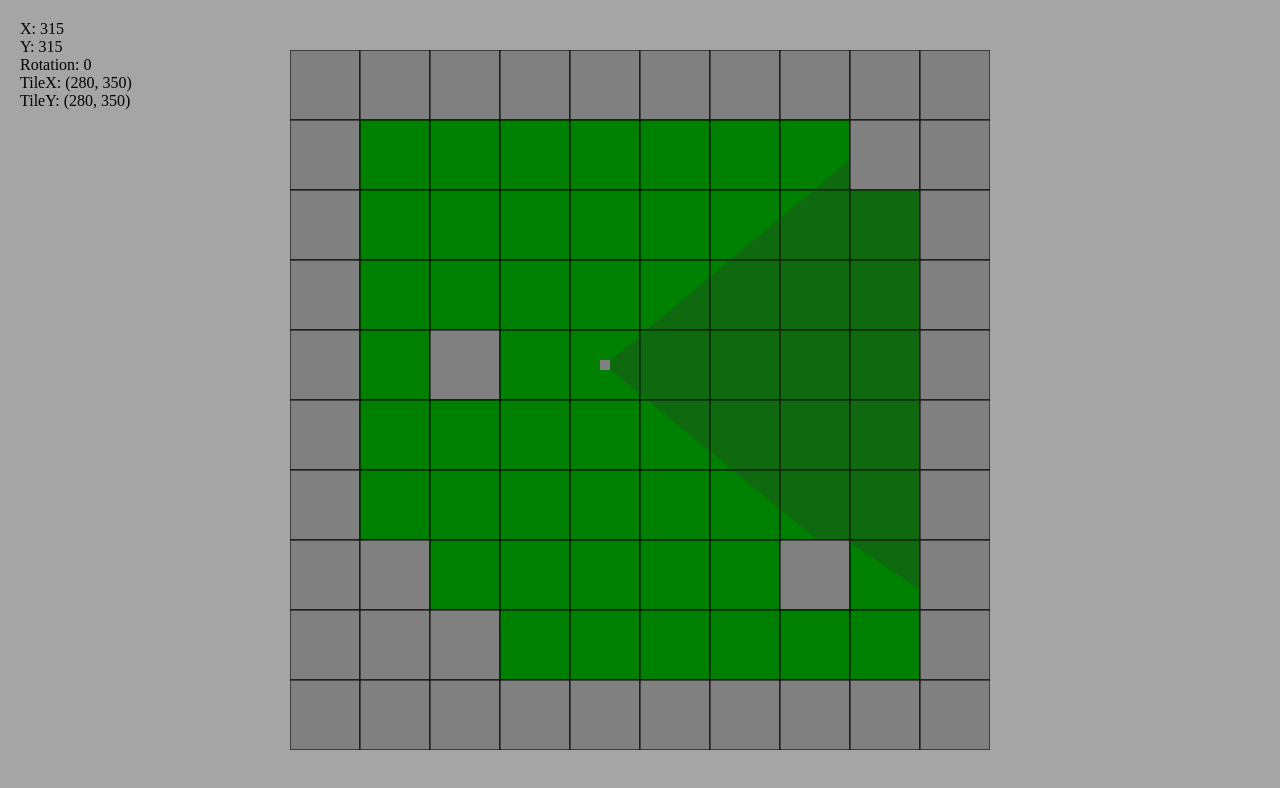
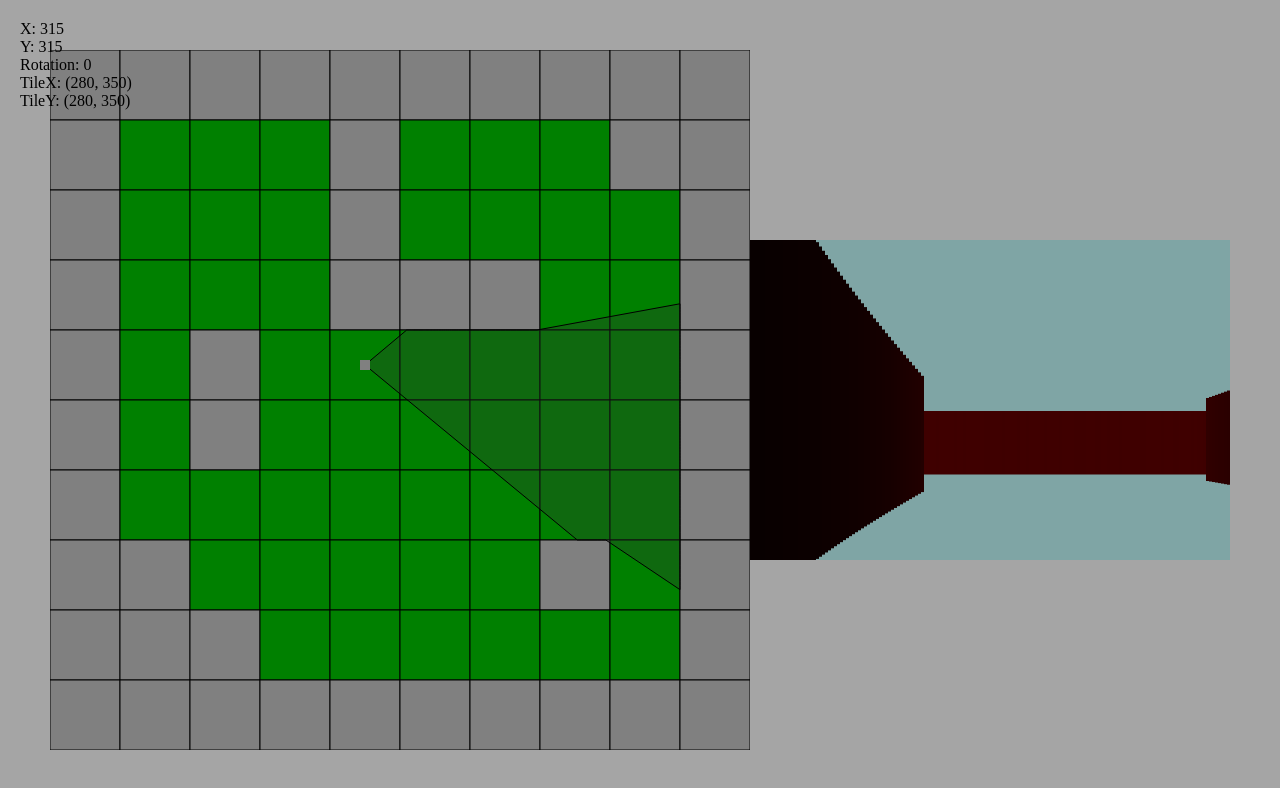
Before and after one commit to lkatkus/Scriptenstein3D, a plain HTML site: page index.html in a window 1280 px wide. Drawn offline with Linux system fonts and the light colour scheme.

Commit message:
WJS-Added initial 3d drawing and view

```diff
--- a/index.html
+++ b/index.html
@@ -25,6 +25,7 @@
     <div class="debug" id="debugger"></div>
     <div class="main-container">
         <canvas id="canvas-map"></canvas>
+        <canvas id="canvas-3d"></canvas>
     </div>
 </body>
 </html>
--- a/scripts/classes/Game.js
+++ b/scripts/classes/Game.js
@@ -15,6 +15,7 @@ class Game {
         this.setupControls = this.setupControls.bind(this);
 
         setInterval(this.mainDraw, 1000 / 30);
+        // setInterval(this.mainDraw, 5000);
     }
 
     setupCanvas() {
--- a/scripts/classes/Level.js
+++ b/scripts/classes/Level.js
@@ -1,10 +1,10 @@
 const LEVEL_LAYOUT = [
     [1, 1, 1, 1, 1, 1, 1, 1, 1, 1],
-    [1, 0, 0, 0, 0, 0, 0, 0, 1, 1],
-    [1, 0, 0, 0, 0, 0, 0, 0, 0, 1],
-    [1, 0, 0, 0, 0, 0, 0, 0, 0, 1],
+    [1, 0, 0, 0, 1, 0, 0, 0, 1, 1],
+    [1, 0, 0, 0, 1, 0, 0, 0, 0, 1],
+    [1, 0, 0, 0, 1, 1, 1, 0, 0, 1],
     [1, 0, 1, 0, 0, 0, 0, 0, 0, 1],
-    [1, 0, 0, 0, 0, 0, 0, 0, 0, 1],
+    [1, 0, 1, 0, 0, 0, 0, 0, 0, 1],
     [1, 0, 0, 0, 0, 0, 0, 0, 0, 1],
     [1, 1, 0, 0, 0, 0, 0, 1, 0, 1],
     [1, 1, 1, 0, 0, 0, 0, 0, 0, 1],
--- a/scripts/classes/Ray.js
+++ b/scripts/classes/Ray.js
@@ -1,5 +1,7 @@
 class Ray {
     constructor(originX, originY, rotation, offset) {
+        this.originX = originX;
+        this.originY = originY;
         this.x = originX;
         this.y = originY;
         this.rotation = rotation + offset;
@@ -36,9 +38,7 @@ class Ray {
             this.rotation = this.rotation + 360;
         }
 
-        if (this.rotation === 0) {
-            // this.draw(ctx, this.currentTile.x + this.currentTile.width, this.y);
-
+        if (this.rotation === 0 || this.rotation === 360) {
             nextTile = level.getTileByRowCol(this.currentTile.row, this.currentTile.col + 1);
             nextX = nextTile.x;
             nextY = this.y;
@@ -50,17 +50,14 @@ class Ray {
             intersectY = this.y + offsetFromTileRight * getAngleTan(this.rotation);
 
             if (intersectX > this.currentTile.x + this.currentTile.width) {
-                // this.draw(ctx, this.currentTile.x + this.currentTile.width, intersectY);
                 nextTile = level.getTileByRowCol(this.currentTile.row, this.currentTile.col + 1);
                 nextX = nextTile.x;
                 nextY = intersectY;
             } else if (intersectX < this.currentTile.x + this.currentTile.width) {
-                // this.draw(ctx, intersectX, this.currentTile.y + this.currentTile.height);
                 nextTile = level.getTileByRowCol(this.currentTile.row + 1, this.currentTile.col);
                 nextX = intersectX;
                 nextY = nextTile.y;
             } else {
-                // this.draw(ctx, intersectX, this.currentTile.y + this.currentTile.height);
                 nextTile = level.getTileByRowCol(this.currentTile.row + 1, this.currentTile.col + 1);
                 nextX = nextTile.x;
                 nextY = nextTile.y;
@@ -68,8 +65,6 @@ class Ray {
         }
 
         if (this.rotation === 90) {
-            // this.draw(ctx, this.x, this.currentTile.y + this.currentTile.height);
-
             nextTile = level.getTileByRowCol(this.currentTile.row + 1, this.currentTile.col);
             nextX = this.x;
             nextY = nextTile.y;
@@ -81,17 +76,14 @@ class Ray {
             intersectY = this.y + offsetFromTileLeft * getAngleTan(180 - this.rotation);
 
             if (intersectX < this.currentTile.x) {
-                // this.draw(ctx, this.currentTile.x, intersectY);
                 nextTile = level.getTileByRowCol(this.currentTile.row, this.currentTile.col - 1);
                 nextX = nextTile.x + nextTile.width;
                 nextY = intersectY;
             } else if (intersectX > this.currentTile.x) {
-                // this.draw(ctx, intersectX, this.currentTile.y + this.currentTile.height);
                 nextTile = level.getTileByRowCol(this.currentTile.row + 1, this.currentTile.col);
                 nextX = intersectX;
                 nextY = nextTile.y;
             } else {
-                // this.draw(ctx, intersectX, this.currentTile.y + this.currentTile.height);
                 nextTile = level.getTileByRowCol(this.currentTile.row + 1, this.currentTile.col - 1);
                 nextX = intersectX;
                 nextY = intersectY;
@@ -99,8 +91,6 @@ class Ray {
         }
 
         if (this.rotation === 180) {
-            // this.draw(ctx, this.currentTile.x, this.y);
-
             nextTile = level.getTileByRowCol(this.currentTile.row, this.currentTile.col - 1);
             nextX = nextTile.x + nextTile.width;
             nextY = this.y;
@@ -114,17 +104,14 @@ class Ray {
             intersectY = this.y - offsetFromTileLeft / getAngleTan(offsetRotation);
 
             if (intersectX < this.currentTile.x) {
-                // this.draw(ctx, this.currentTile.x, intersectY);
                 nextTile = level.getTileByRowCol(this.currentTile.row, this.currentTile.col - 1);
                 nextX = nextTile.x + nextTile.width;
                 nextY = intersectY;
             } else if (intersectX > this.currentTile.x) {
-                // this.draw(ctx, intersectX, this.currentTile.y);
                 nextTile = level.getTileByRowCol(this.currentTile.row - 1, this.currentTile.col);
                 nextX = intersectX;
                 nextY = nextTile.y + nextTile.height;
             } else {
-                // this.draw(ctx, intersectX, this.currentTile.y);
                 nextTile = level.getTileByRowCol(this.currentTile.row - 1, this.currentTile.col - 1);
                 nextX = intersectX;
                 nextY = intersectY;
@@ -132,8 +119,6 @@ class Ray {
         }
 
         if (this.rotation === 270) {
-            // this.draw(ctx, this.x, this.currentTile.y);
-
             nextTile = level.getTileByRowCol(this.currentTile.row - 1, this.currentTile.col);
             nextX = this.x;
             nextY = nextTile.y + nextTile.height;
@@ -147,17 +132,14 @@ class Ray {
             intersectY = this.y - offsetFromTileRight / getAngleTan(offsetRotation);
 
             if (intersectX > this.currentTile.x + this.currentTile.width) {
-                // this.draw(ctx, this.currentTile.x + this.currentTile.width, intersectY);
                 nextTile = level.getTileByRowCol(this.currentTile.row, this.currentTile.col + 1);
                 nextX = nextTile.x;
                 nextY = intersectY;
             } else if (intersectX < this.currentTile.x + this.currentTile.width) {
-                // this.draw(ctx, intersectX, this.currentTile.y);
                 nextTile = level.getTileByRowCol(this.currentTile.row - 1, this.currentTile.col);
                 nextX = intersectX;
                 nextY = nextTile.y + nextTile.height;
             } else {
-                // this.draw(ctx, intersectX, this.currentTile.y);
                 nextTile = level.getTileByRowCol(this.currentTile.row - 1, this.currentTile.col + 1);
                 nextX = intersectX;
                 nextY = intersectY;
@@ -171,6 +153,48 @@ class Ray {
         } else {
             this.collisionX = nextX;
             this.collisionY = nextY;
+
+            let rayLength;
+            let dx;
+            let dy;
+
+            if (this.rotation === 0) {
+                rayLength = this.collisionX - this.originX;
+            }
+
+            if (this.rotation > 0 && this.rotation < 90) {
+                dy = this.collisionY - this.originY;
+                rayLength = dy / Math.sin(getRadiansFromAngle(this.rotation));
+            }
+
+            if (this.rotation === 90) {
+                rayLength = this.collisionY - this.originY;
+            }
+
+            if (this.rotation > 90 && this.rotation < 180) {
+                dx = this.originX - this.collisionX;
+                rayLength = dx / Math.sin(getRadiansFromAngle(this.rotation - 90));
+            }
+
+            if (this.rotation === 180) {
+                rayLength = this.originX - this.collisionX;
+            }
+
+            if (this.rotation > 180 && this.rotation < 270) {
+                dy = this.originY - this.collisionY;
+                rayLength = dy / Math.sin(getRadiansFromAngle(this.rotation - 180));
+            }
+
+            if (this.rotation === 270) {
+                rayLength = this.originY - this.collisionY;
+            }
+
+            if (this.rotation > 270 && this.rotation < 360) {
+                dy = this.originY - this.collisionY;
+                rayLength = dy / Math.sin(getRadiansFromAngle(360 - this.rotation));
+            }
+
+            this.rayDrawDistance = Math.cos(getRadiansFromAngle(this.offset)) * rayLength;
         }
     }
 }
--- a/scripts/classes/RayCaster.js
+++ b/scripts/classes/RayCaster.js
@@ -8,14 +8,33 @@ class RayCaster {
         this.rotation = rotation;
         this.level = level;
         this.fieldOfView = fieldOfView;
-
         this.raysContainer = [];
 
-        for(let i = fieldOfView / 2; i > 0; i -= 0.5) {
+        this.setInitialRays();
+
+        this.setup3dCanvas();
+    }
+
+    setup3dCanvas() {
+        this.canvas3d = document.getElementById('canvas-3d');
+        this.ctx3d = this.canvas3d.getContext('2d');
+
+        this.canvas3d.width = 480;
+        this.canvas3d.height = 320;
+    }
+
+    setInitialRays() {
+        const {
+            x,
+            y,
+            rotation,
+        } = this;
+
+        for(let i = this.fieldOfView / 2; i > 0; i -= 0.5) {
             this.raysContainer.push(new Ray(x, y, rotation, -i))
         }
 
-        for(let i = 0; i < fieldOfView / 2; i += 0.5) {
+        for(let i = 0; i < this.fieldOfView / 2; i += 0.5) {
             this.raysContainer.push(new Ray(x, y, rotation, i))
         }
     }
@@ -24,6 +43,8 @@ class RayCaster {
         this.raysContainer.forEach((ray) => {
             ray.x = this.x;
             ray.y = this.y;
+            ray.originX = this.x;
+            ray.originY = this.y;
             ray.rotation = this.rotation + ray.offset;
         });
 
@@ -34,6 +55,7 @@ class RayCaster {
         });
 
         this.drawField();
+        this.draw3d();
     }
 
     drawField() {
@@ -48,5 +70,27 @@ class RayCaster {
 
         this.ctx.lineTo(this.x, this.y);
         this.ctx.fill();
+        this.ctx.stroke();
+    }
+
+    draw3d() {
+        const colRes = this.canvas3d.width / 160;
+        this.ctx3d.clearRect(0, 0, this.canvas.width, this.canvas.height);
+
+        this.raysContainer.forEach((ray, i) => {
+            const colorOffset = Math.floor(ray.rayDrawDistance / 5);
+            const rayDrawHeight = - 20000 / ray.rayDrawDistance;
+
+            this.ctx3d.fillStyle = `rgba(${colorOffset}, 0, 0, 1)`;
+            this.ctx3d.save();
+            this.ctx3d.translate(colRes * i, this.canvas3d.height / 3 * 2);
+            this.ctx3d.fillRect(
+                0,
+                - rayDrawHeight / 3,
+                colRes,
+                rayDrawHeight,
+            );
+            this.ctx3d.restore();
+        });
     }
 }
--- a/styles/main.css
+++ b/styles/main.css
@@ -26,3 +26,7 @@ html, body{
 #canvas-map {
     background-color: pink;
 }
+
+#canvas-3d {
+    background-color: #7fa5a5;
+}
```
